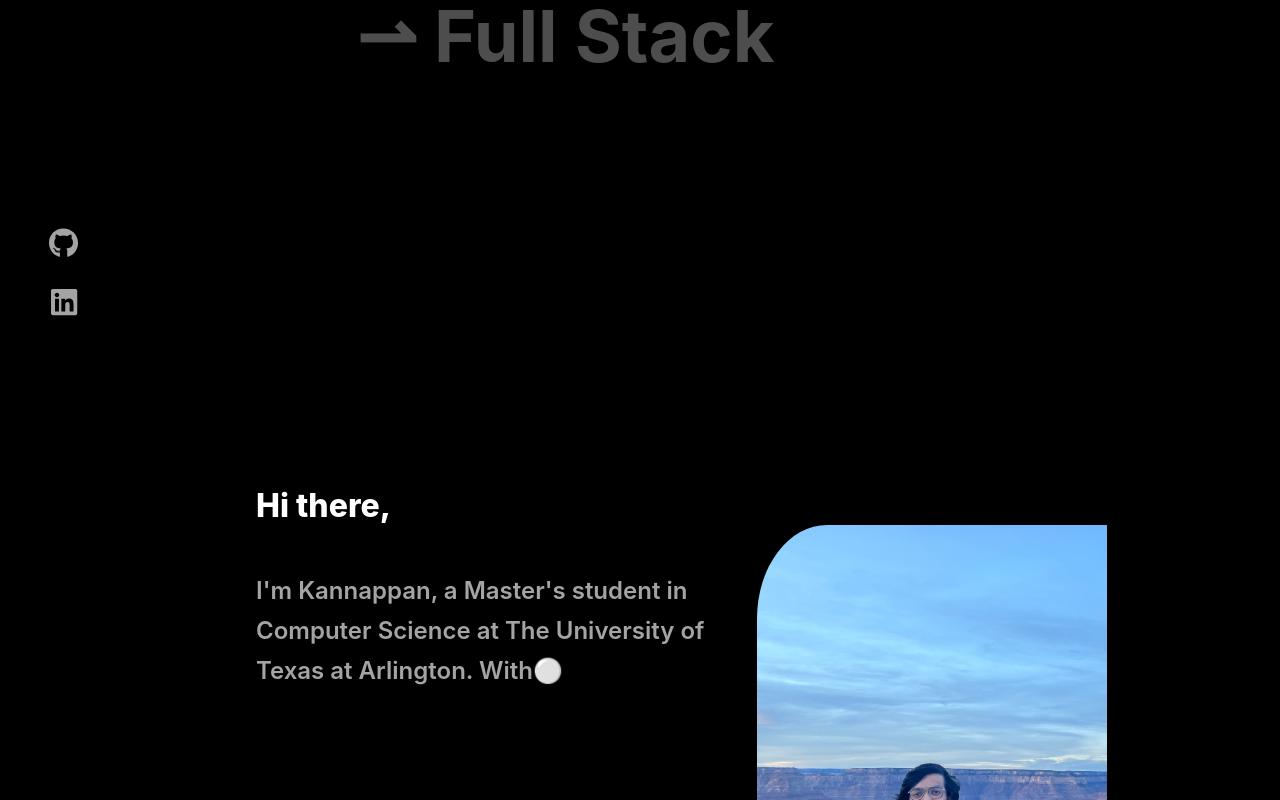
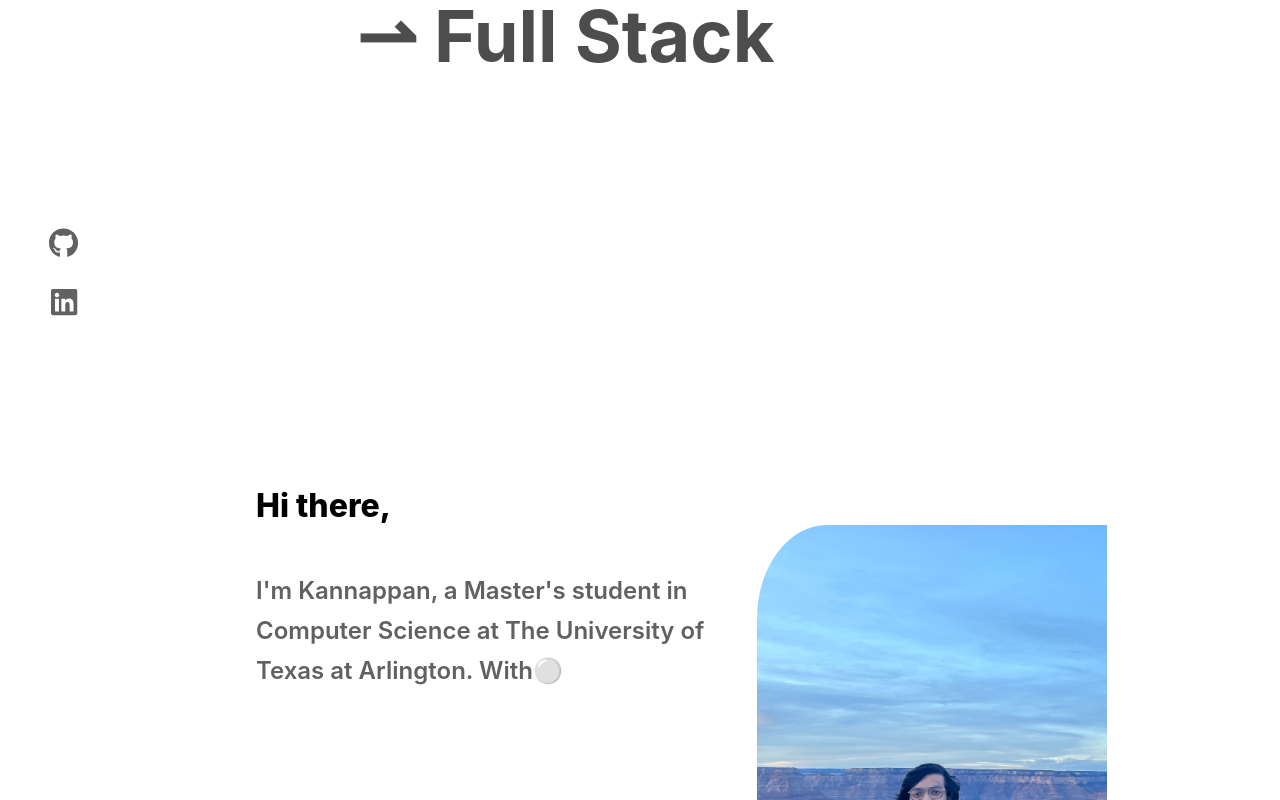
Before and after one commit to Akay06/Portfolio, a React (Create React App) app: page / in a window 1280 px wide. Shown: the part 461-1261 px from the top of the page. Built offline with nearby package versions, Linux system fonts and the light colour scheme; the HTML template or start-up script is replaced by a standard one; a web font is replaced by a local one.

Commit message:
Added light-dark config

```diff
--- a/src/component/Contact.css
+++ b/src/component/Contact.css
@@ -31,7 +31,7 @@ form label {
   font-size: 1rem;
   border: none;
   background: transparent;
-  border-bottom: 1px solid #fff;
+  border-bottom: 1px solid light-dark(black, #fff);
   outline: none;
   font-family: "Franklin Gothic Medium", "Arial Narrow", Arial, sans-serif;
 }
@@ -47,7 +47,7 @@ form label {
 
 input,
 textarea {
-  color: #fff;
+  color: light-dark(black, #fff);
 }
 
 input:-webkit-autofill,
--- a/src/component/Header.css
+++ b/src/component/Header.css
@@ -59,7 +59,7 @@
 }
 
 .navbar li a {
-  color: #a5a4a4;
+  color: light-dark(#616161, #a5a4a4);
   text-decoration: none;
 }
 
@@ -82,7 +82,7 @@
   height: 100%;
 }
 
-@media screen and (max-height: 720px) {
+@media screen and (max-width: 720px) {
   .navbar-center {
     margin-right: 100%;
   }
--- a/src/component/Intro.css
+++ b/src/component/Intro.css
@@ -11,7 +11,7 @@
 .intro {
   flex: 1.3;
   text-align: left;
-  color: #a5a4a4;
+  color: light-dark(#616161, #a5a4a4);
   font-size: 3vh;
   line-height: 5vh;
   font-weight: 600;
@@ -33,7 +33,7 @@
 
 .intro > :first-child {
   font-size: 4vh;
-  color: white;
+  color: light-dark(black, white);
   font-weight: 800;
   padding-top: 15%;
 }
--- a/src/index.css
+++ b/src/index.css
@@ -1,3 +1,7 @@
+:root {
+  color-scheme: light dark;
+}
+
 body {
   margin: 0;
   font-family: -apple-system, BlinkMacSystemFont, "Segoe UI", "Roboto", "Oxygen",
@@ -5,8 +9,8 @@ body {
     sans-serif;
   -webkit-font-smoothing: antialiased;
   -moz-osx-font-smoothing: grayscale;
-  background-color: black;
-  color: white;
+  background-color: light-dark(white, black);
+  color: light-dark(black, white);
 }
 
 code {
```
